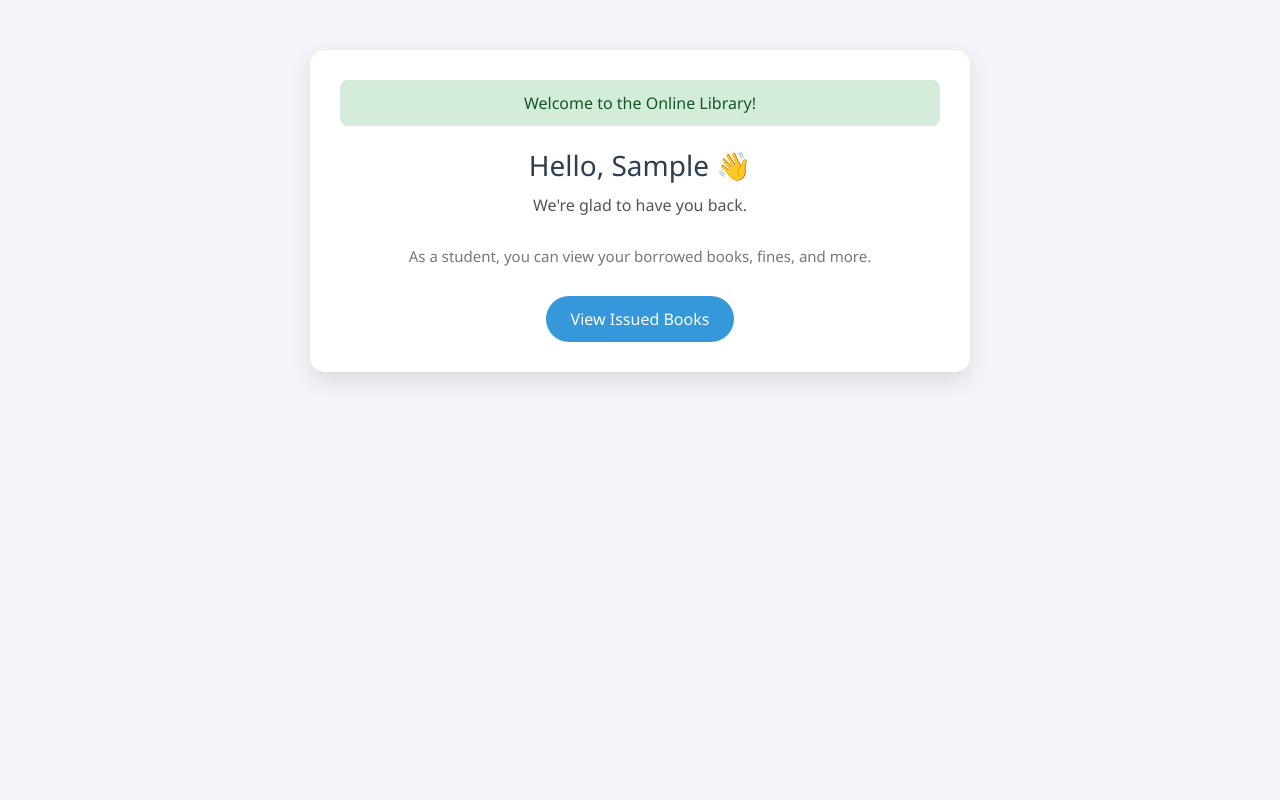
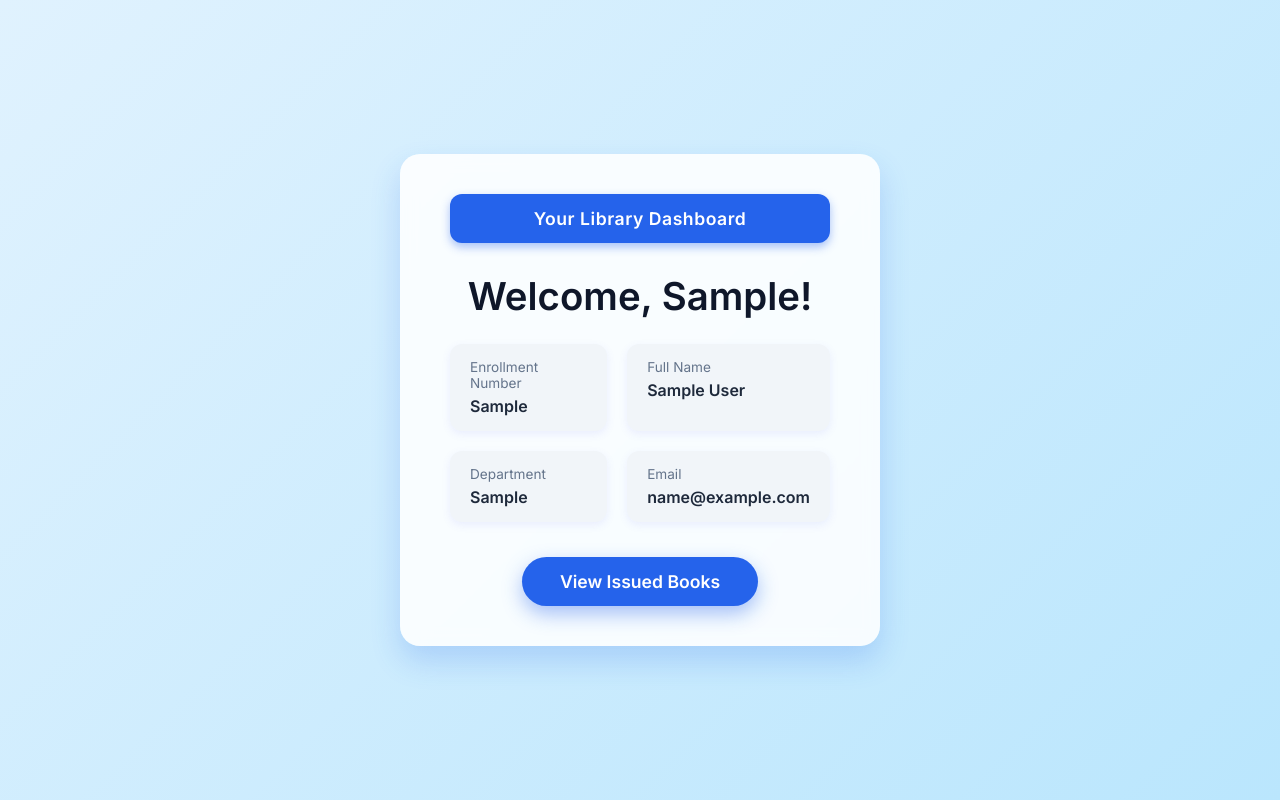
Before and after one commit to byznrdincer/LibraryApp, a Django app: template LibraryApp/library_core/templates/library/studentafterlogin.html in a window 1280 px wide. Run offline with Django 4.2, Linux system fonts and the light colour scheme; the template is opened without the code that fills it: values that come from a table or form of the project are taken from there, others are empty; a user stored in the database is signed in; tables that the repository leaves empty hold one stand-in row (values such as "Sample post").

Commit message:
"Frontend completed for student dashboard with user info display"

```diff
--- a/LibraryApp/library_core/templates/library/studentafterlogin.html
+++ b/LibraryApp/library_core/templates/library/studentafterlogin.html
@@ -1,65 +1,106 @@
 <!DOCTYPE html>
 <html lang="en">
 <head>
-  <meta charset="UTF-8">
+  <meta charset="UTF-8" />
   <title>Student Dashboard</title>
   <style>
+    @import url('https://fonts.googleapis.com/css2?family=Inter:wght@400;600&display=swap');
+
+    * {
+      box-sizing: border-box;
+    }
+
     body {
       margin: 0;
       padding: 0;
-      background: #f2f4f8;
-      font-family: 'Segoe UI', Tahoma, Geneva, Verdana, sans-serif;
+      background: linear-gradient(135deg, #e0f2fe, #bae6fd);
+      font-family: 'Inter', -apple-system, BlinkMacSystemFont, 'Segoe UI', Roboto, Oxygen,
+        Ubuntu, Cantarell, 'Open Sans', 'Helvetica Neue', sans-serif;
+      color: #1e293b;
+      height: 100vh;
+      display: flex;
+      align-items: center;
+      justify-content: center;
     }
 
     .container {
-      max-width: 600px;
-      margin: 50px auto;
-      background: white;
-      border-radius: 15px;
-      box-shadow: 0 8px 20px rgba(0, 0, 0, 0.1);
-      padding: 30px;
+      background: #ffffffdd;
+      padding: 40px 50px;
+      border-radius: 20px;
+      box-shadow: 0 15px 30px rgba(37, 99, 235, 0.2);
+      max-width: 480px;
+      width: 100%;
       text-align: center;
+      backdrop-filter: blur(8px);
+    }
+
+    .header-banner {
+      background: #2563eb;
+      color: white;
+      font-weight: 600;
+      padding: 14px 20px;
+      border-radius: 12px;
+      margin-bottom: 30px;
+      font-size: 1.1rem;
+      letter-spacing: 0.03em;
+      box-shadow: 0 4px 10px rgba(37, 99, 235, 0.4);
     }
 
     .title {
-      color: #2c3e50;
-      font-size: 28px;
-      margin-bottom: 10px;
+      font-size: 2.4rem;
+      font-weight: 700;
+      margin-bottom: 25px;
+      color: #0f172a;
     }
 
-    .subtitle {
-      color: #555;
-      font-size: 16px;
-      margin-bottom: 30px;
+    .student-info {
+      display: grid;
+      grid-template-columns: 1fr 1fr;
+      gap: 20px;
+      margin-bottom: 35px;
+      text-align: left;
+      font-size: 1rem;
+      color: #475569;
     }
 
-    .info {
-      font-size: 15px;
-      color: #777;
-      margin-bottom: 30px;
+    .info-item {
+      background: #f1f5f9;
+      padding: 15px 20px;
+      border-radius: 12px;
+      box-shadow: 0 3px 8px rgba(99, 102, 241, 0.1);
+      font-weight: 600;
+      color: #1e293b;
+    }
+
+    .label {
+      font-weight: 500;
+      color: #64748b;
+      font-size: 0.85rem;
+      margin-bottom: 5px;
+      display: block;
     }
 
     .btn {
+      background: #2563eb;
+      color: white;
+      padding: 14px 38px;
+      border-radius: 9999px;
+      font-weight: 600;
+      font-size: 1.1rem;
+      text-decoration: none;
+      box-shadow: 0 8px 20px rgb(37 99 235 / 0.4);
+      transition: all 0.3s ease;
       display: inline-block;
-      background-color: #3498db;
-      color: white;
-      padding: 12px 25px;
-      text-decoration: none;
-      border-radius: 25px;
-      font-size: 16px;
-      transition: background 0.3s ease;
+      cursor: pointer;
+      user-select: none;
+      border: none;
     }
 
-    .btn:hover {
-      background-color: #2980b9;
-    }
-
-    .success-banner {
-      background-color: #d4edda;
-      color: #155724;
-      padding: 12px;
-      border-radius: 8px;
-      margin-bottom: 20px;
+    .btn:hover,
+    .btn:focus {
+      background: #1e40af;
+      box-shadow: 0 12px 30px rgb(30 64 175 / 0.5);
+      outline: none;
     }
 
   </style>
@@ -67,14 +108,30 @@
 <body>
 
   <div class="container">
-    <div class="success-banner">
-      Welcome to the Online Library!
+    <div class="header-banner">
+      Your Library Dashboard
     </div>
-    <div class="title">Hello, {{ user.first_name }} 👋</div>
-    <div class="subtitle">We're glad to have you back.</div>
-    <div class="info">
-      As a student, you can view your borrowed books, fines, and more.
+    <div class="title">Welcome, {{ user.first_name }}!</div>
+
+    <div class="student-info">
+      <div class="info-item">
+        <span class="label">Enrollment Number</span>
+        {{ student.enrollment }}
+      </div>
+      <div class="info-item">
+        <span class="label">Full Name</span>
+        {{ user.first_name }} {{ user.last_name }}
+      </div>
+      <div class="info-item">
+        <span class="label">Department</span>
+        {{ student.branch }}
+      </div>
+      <div class="info-item">
+        <span class="label">Email</span>
+        {{ user.email }}
+      </div>
     </div>
+
     <a href="{% url 'viewissuedbookbystudent' %}" class="btn">View Issued Books</a>
   </div>
 
```
Also changed, not shown: LibraryApp/library_core/templates/library/viewbook.html (deleted, +0 -98 lines), LibraryApp/library_core/templates/library/viewissuedbookbystudent.html (+52 -19 lines), LibraryApp/library_core/views.py (+27 -13 lines).
